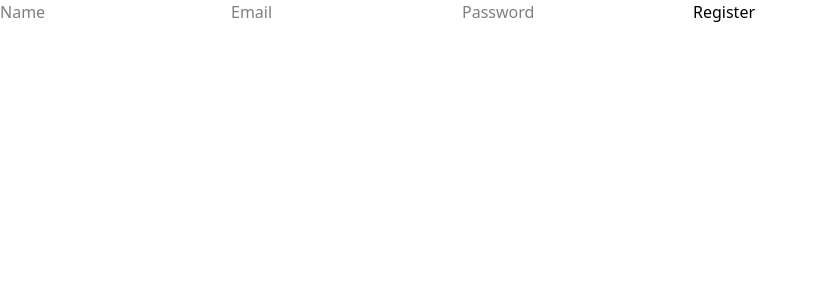
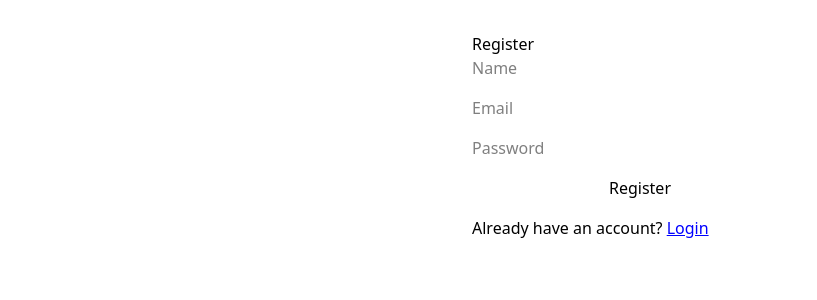
Before and after one commit to yabswannalearn/Bai-and-Sel, a Next.js app in the folder client/: page /register in a window 1280 px wide. Shown: the top 300 px of the page, without its empty margins (0-817 px from the left). Built offline with nearby package versions, Linux system fonts and the light colour scheme.

Commit message:
feat: item view for users who posted only

```diff
--- a/client/src/app/(users)/login/page.tsx
+++ b/client/src/app/(users)/login/page.tsx
@@ -8,7 +8,7 @@ import axios from "axios"
 axios.defaults.withCredentials = true
 
 export default function LoginPage() {
-  const router = useRouter();
+  const router = useRouter()
   const [email, setEmail] = useState("")
   const [password, setPassword] = useState("")
   const [error, setError] = useState("")
@@ -18,34 +18,34 @@ export default function LoginPage() {
     setError("")
 
     try {
-      await axios.post(`${process.env.NEXT_PUBLIC_AUTH_API}/login`, { email, password }, { withCredentials: true })
-      router.push("/") // ✅ redirect on success
-      console.log("success teh")
+      await axios.post(
+        `${process.env.NEXT_PUBLIC_AUTH_API}/login`,
+        { email, password },
+        { withCredentials: true }
+      )
+      router.push("/")
     } catch (err: any) {
       setError(err.response?.data?.error || "Login Failed")
     }
   }
 
   return (
-    <form onSubmit={handleLogin}>
-      <input
-        type="email"
-        placeholder="Email"
-        value={email}
-        onChange={(e) => setEmail(e.target.value)}
-        required
-      />
+    <div style={{ maxWidth: "400px", margin: "auto", padding: "2rem" }}>
+      <h2>Login</h2>
+      <form onSubmit={handleLogin} style={{ display: "flex", flexDirection: "column", gap: "1rem" }}>
+        <input type="email" placeholder="Email" value={email} onChange={(e) => setEmail(e.target.value)} required />
+        <input type="password" placeholder="Password" value={password} onChange={(e) => setPassword(e.target.value)} required />
+        <button type="submit">Login</button>
+      </form>
 
-      <input
-        type="password"
-        placeholder="Password"
-        value={password}
-        onChange={(e) => setPassword(e.target.value)}
-        required
-      />
+      {error && <p style={{ color: "red" }}>{error}</p>}
 
-      <button type="submit">Login</button>
-      {error && <p style={{ color: "red" }}>{error}</p>}
-    </form>
+      <p style={{ marginTop: "1rem" }}>
+        No account yet?{" "}
+        <Link href="/register" style={{ color: "blue", textDecoration: "underline" }}>
+          Register
+        </Link>
+      </p>
+    </div>
   )
 }
--- a/client/src/app/(users)/register/page.tsx
+++ b/client/src/app/(users)/register/page.tsx
@@ -2,6 +2,7 @@
 
 import { useState } from "react"
 import { useRouter } from "next/navigation"
+import Link from "next/link"
 import axios from "axios"
 
 axios.defaults.withCredentials = true
@@ -25,45 +26,33 @@ export default function RegisterPage() {
         email,
         password,
       })
-
       setSuccess("✅ Registered successfully! Redirecting...")
-      setTimeout(() => router.push("/login"), 1500) // redirect after short delay
-      console.log("success teh")
+      setTimeout(() => router.push("/login"), 1500)
     } catch (err: any) {
       setError(err.response?.data?.message || "Registration Failed")
     }
   }
 
   return (
-    <form onSubmit={handleRegister}>
-      <input
-        type="text"
-        placeholder="Name"
-        value={name}
-        onChange={(e) => setName(e.target.value)}
-        required
-      />
+    <div style={{ maxWidth: "400px", margin: "auto", padding: "2rem" }}>
+      <h2>Register</h2>
+      <form onSubmit={handleRegister} style={{ display: "flex", flexDirection: "column", gap: "1rem" }}>
+        <input type="text" placeholder="Name" value={name} onChange={(e) => setName(e.target.value)} required />
+        <input type="email" placeholder="Email" value={email} onChange={(e) => setEmail(e.target.value)} required />
+        <input type="password" placeholder="Password" value={password} onChange={(e) => setPassword(e.target.value)} required />
 
-      <input
-        type="email"
-        placeholder="Email"
-        value={email}
-        onChange={(e) => setEmail(e.target.value)}
-        required
-      />
-
-      <input
-        type="password"
-        placeholder="Password"
-        value={password}
-        onChange={(e) => setPassword(e.target.value)}
-        required
-      />
-
-      <button type="submit">Register</button>
+        <button type="submit">Register</button>
+      </form>
 
       {error && <p style={{ color: "red" }}>{error}</p>}
       {success && <p style={{ color: "green" }}>{success}</p>}
-    </form>
+
+      <p style={{ marginTop: "1rem" }}>
+        Already have an account?{" "}
+        <Link href="/login" style={{ color: "blue", textDecoration: "underline" }}>
+          Login
+        </Link>
+      </p>
+    </div>
   )
 }
--- a/client/src/app/items/page.tsx
+++ b/client/src/app/items/page.tsx
@@ -1,22 +1,25 @@
 "use client";
 
 import axios from "axios";
-import { error } from "console";
 import { useEffect, useState } from "react";
 
 export default function ItemsPage() {
   const [items, setItems] = useState<any[]>([]);
+  const [currentUserId, setCurrentUserId] = useState<number | null>(null);
   const [loading, setLoading] = useState(true);
-  const [error, setError] = useState<string | null>(null)
+  const [error, setError] = useState<string | null>(null);
 
   const fetchItems = async () => {
     try {
       setLoading(true);
-      const res = await axios.get(
-        `${process.env.NEXT_PUBLIC_API_URL}/items`,
-        { withCredentials: true } // ✅ ensures cookies (JWT) are sent
-      );
-      setItems(res.data);
+
+      const [itemsRes, userRes] = await Promise.all([
+        axios.get(`${process.env.NEXT_PUBLIC_API_URL}/items`, { withCredentials: true }),
+        axios.get(`${process.env.NEXT_PUBLIC_AUTH_API}/me`, { withCredentials: true }),
+      ]);
+
+      setItems(itemsRes.data);
+      setCurrentUserId(userRes.data?.id || null);
     } catch (err: any) {
       setError(err.message);
     } finally {
@@ -39,7 +42,6 @@ export default function ItemsPage() {
     fetchItems();
   }, []);
 
-
   if (loading) return <p>Loading items...</p>;
   if (error) return <p style={{ color: "red" }}>Error: {error}</p>;
 
@@ -51,12 +53,14 @@ export default function ItemsPage() {
         {items.map((item) => (
           <li key={item.id}>
             <strong>{item.name}</strong>: {item.description}
+            {item.userId === currentUserId && (
               <button
                 onClick={() => handleDelete(item.id)}
                 style={{ marginLeft: "10px", color: "red" }}
               >
                 Delete
               </button>
+            )}
           </li>
         ))}
       </ul>
```
Also changed, not shown: 2 other files (tests, documents, lock files or other folders). Lines whose indentation alone changed are shown as unchanged.
